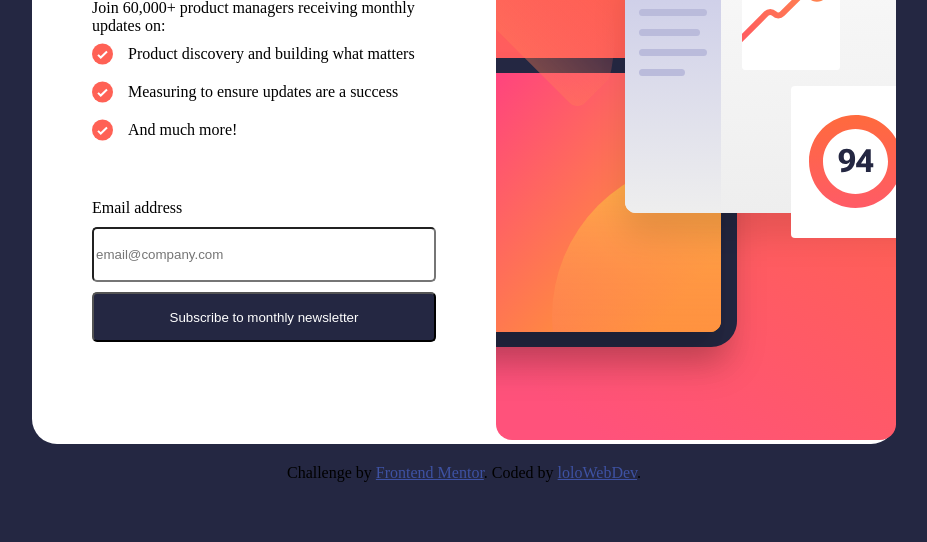
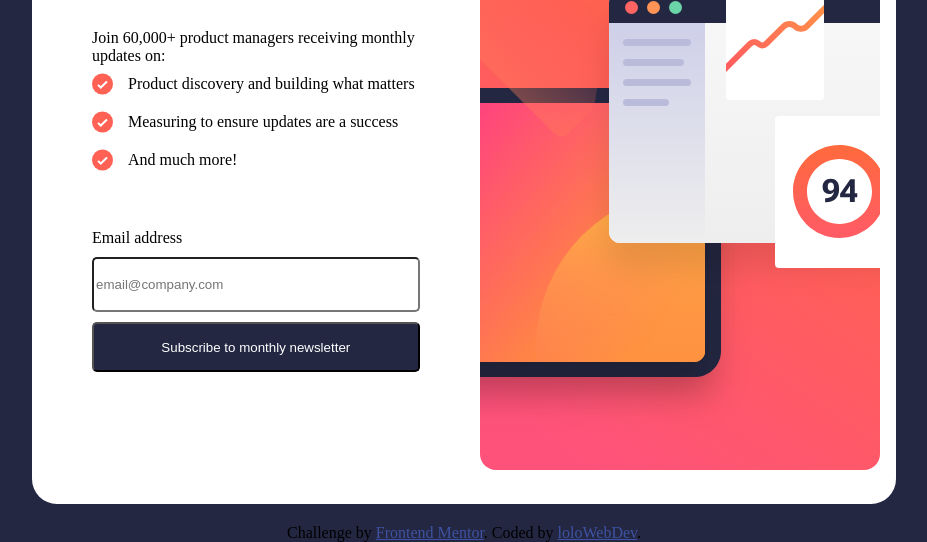
Before and after one commit to Laurent-Tourtet/newsletter-sign-up-with-success-message-main, a plain HTML site: page index.html in a window 1280 px wide. Shown: the part 403-945 px from the top of the page, without its empty margins (256-1183 px from the left). Before the commit the page ends 885 px from the top, so only its background shows below. Drawn offline with Linux system fonts and the light colour scheme.

Commit message:
make margin in #img-right

```diff
--- a/design/css/styles.css
+++ b/design/css/styles.css
@@ -51,6 +51,12 @@ h1{
 .main-rigth{
     position: absolute;
     right: 0;
+
+}
+#img-right{
+    margin: 30px 30px 30px 0;
+
+
 }
 #check{
     margin-right: 10px;
--- a/index.html
+++ b/index.html
@@ -45,7 +45,7 @@
   </section>
 <section class="main-right">
   <article class="main-right--img">
-    <img src="assets/images/illustration-sign-up-desktop.svg" alt="">
+    <img id="img-right" src="assets/images/illustration-sign-up-desktop.svg" alt="">
   </article>
 
 
```
